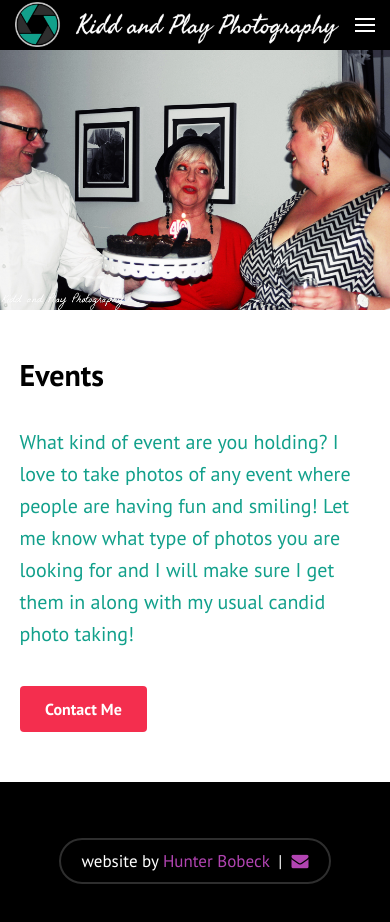
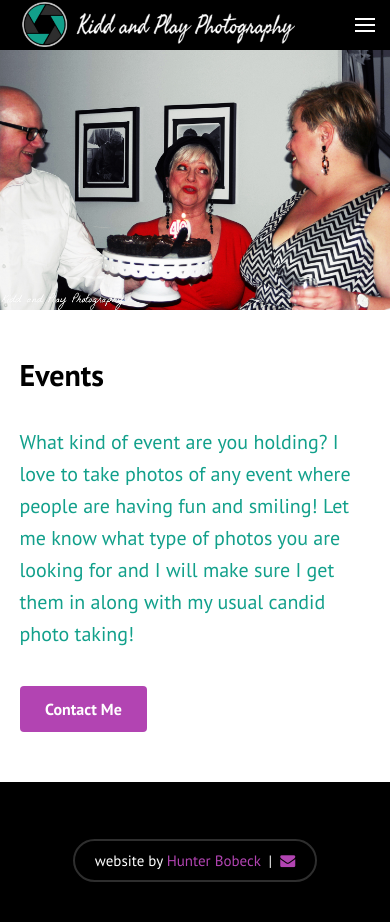
Before and after one commit to Hunter-Bobeck/Kidd-and-Play-Photography, a plain HTML site: page Events.html in a window 390 px wide. Drawn offline with Linux system fonts and the light colour scheme.

Commit message:
1.6
• mobilization

```diff
--- a/Events.html
+++ b/Events.html
@@ -28,7 +28,7 @@
 	<!-- #header -->
 	<header>
 		<!-- #logo -->
-		<div class="cd-logo"><a href="./index.html"><img src="images/Shutter-Logo.png" alt="Logo" style="position: absolute; top: -19px; left: 0px; height: 60px"></a></div>
+		<div class="cd-logo"><a href="./index.html"><img id="small-logo" src="images/Shutter-Logo-small.png" alt="Logo" style="position: absolute; top: -19px; left: 0px; height: 60px"><img id="large-logo" src="images/Shutter-Logo.png" alt="Logo" style="position: absolute; top: -19px; left: 0px; height: 60px"></a></div>
 		<!-- #navigation -->
 		<nav class="cd-main-nav-wrapper">
 			<ul class="cd-main-nav">
--- a/css/expandable-image-gallery.css
+++ b/css/expandable-image-gallery.css
@@ -264,7 +264,7 @@ html, main {
     appearance: none;
     border: none;
     padding: .8em 1.6em;
-    background-color: #f42e4e;
+    background-color: #b244b2;
     color: #ffffff;
     -webkit-font-smoothing: antialiased;
     -moz-osx-font-smoothing: grayscale;
--- a/css/style.css
+++ b/css/style.css
@@ -675,3 +675,24 @@ footer, #footer, footer p, #footer p {
     margin-top: 50px;
   }
 }
+
+
+
+
+#small-logo {
+    display: none;
+}
+@media (max-width: 432px) {
+    #large-logo {
+        display: none;
+    }
+    #small-logo {
+        display: inline;
+    }
+    #prices-container p {
+        margin: auto 20px;
+    }
+    #author {
+      font-size: 15px;
+    }
+}
```
Also changed, not shown: Cosplay.html (+1 -1 lines), Engagement-Photos.html (+1 -1 lines), Miscellaneous.html (+1 -1 lines), Senior-Portraits.html (+1 -1 lines), Weddings.html (+1 -1 lines), index.html (+2 -2 lines), images/Shutter-Logo-small.png (added).
